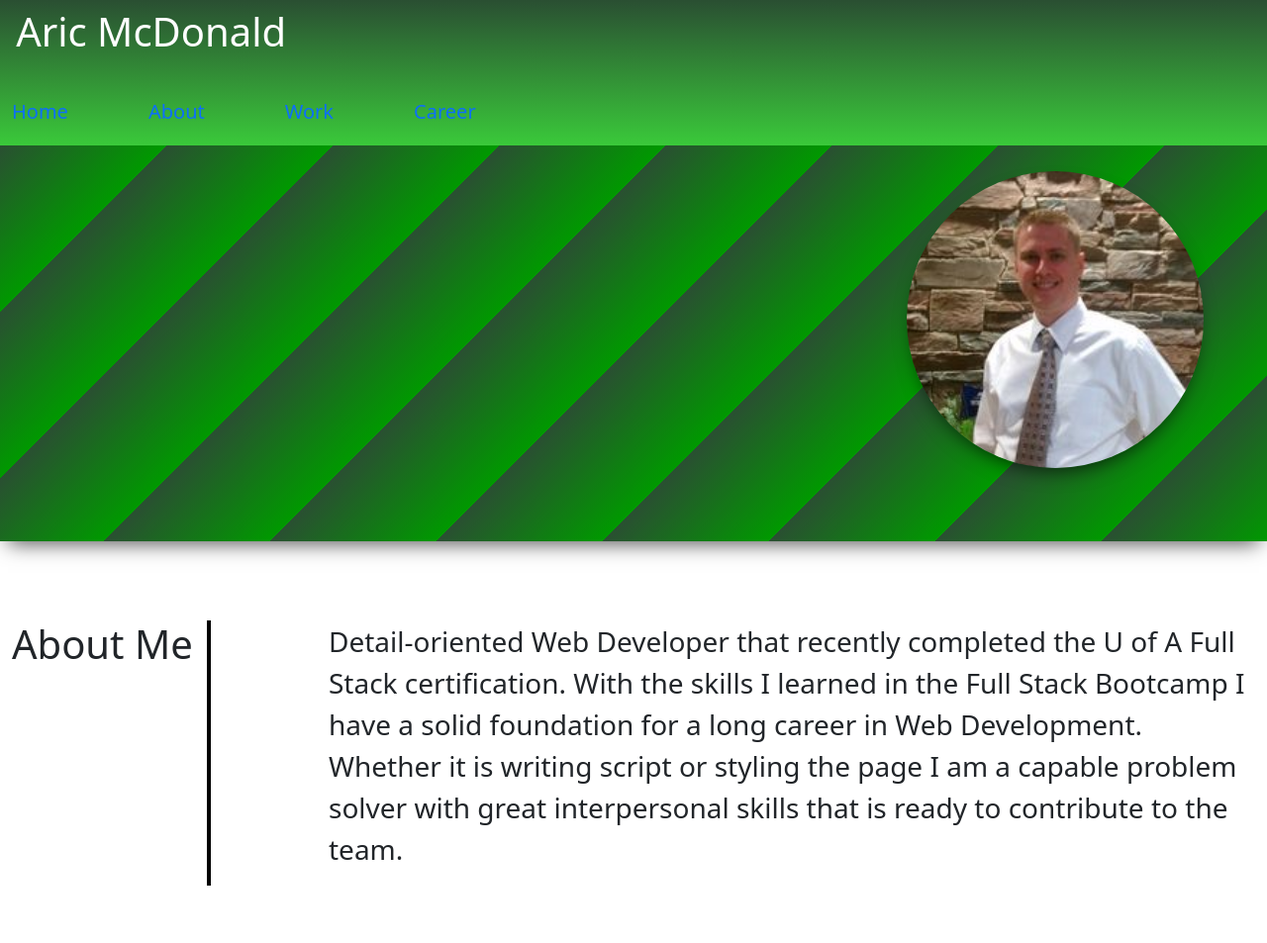
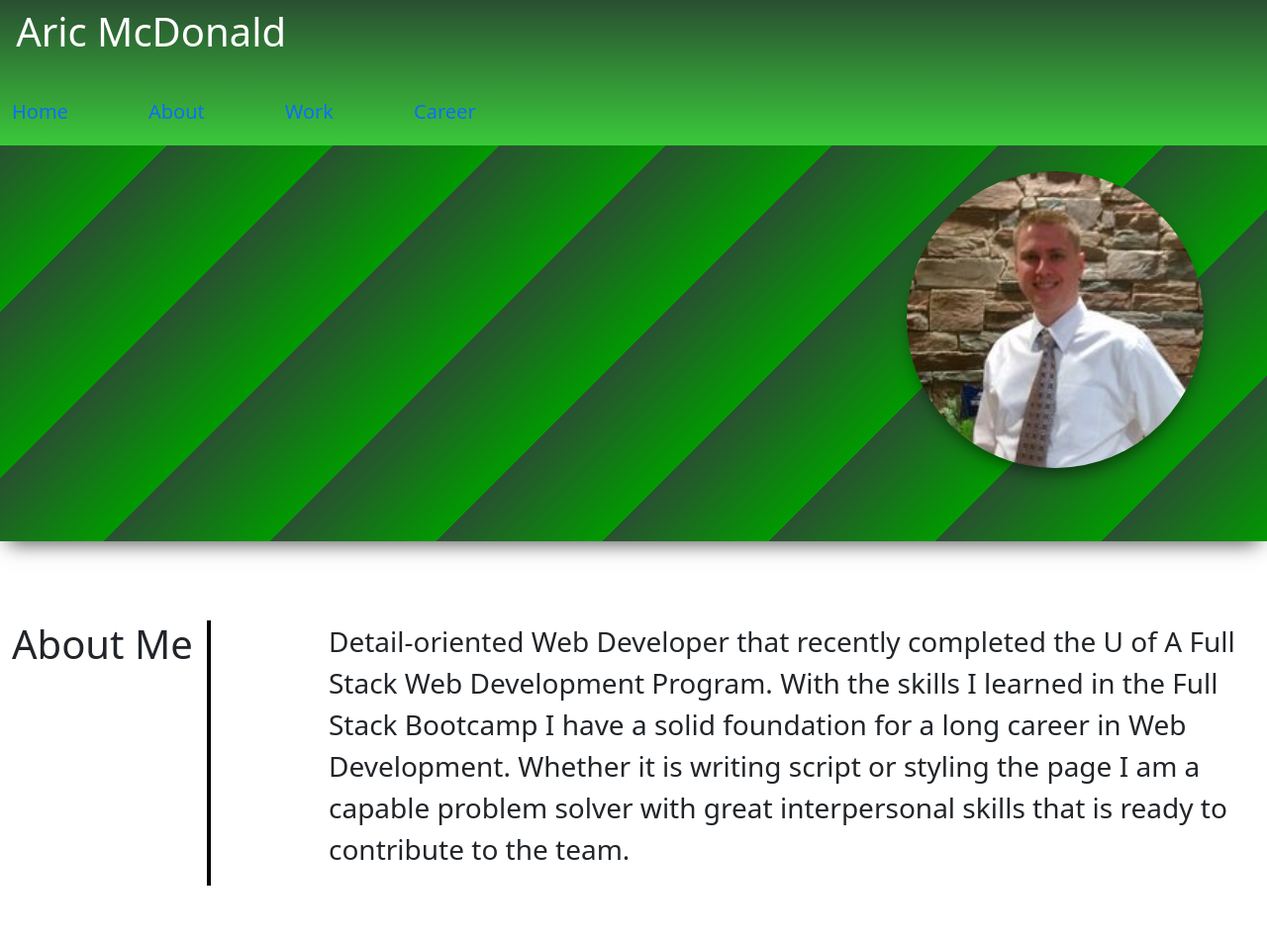
Before and after one commit to AricMcDonald/02-Advanced-CSS-Portfolio, a plain HTML site: page index.html in a window 1280 px wide. Shown: the top 953 px of the page at 99% size. Drawn offline with nearby package versions, Linux system fonts and the light colour scheme.

Commit message:
html edited

```diff
--- a/index.html
+++ b/index.html
@@ -51,7 +51,7 @@
       <div class="col-md-2 col-xs-10 header"> <h1>About Me</h1></div>
       <div class="col-md-9 col-xs-10 offset-md-1">
         <!--<img src="" alt="">-->
-        <p>Detail-oriented Web Developer that recently completed the U of A Full Stack certification. With
+        <p>Detail-oriented Web Developer that recently completed the U of A Full Stack Web Development Program. With
           the skills I learned in the Full Stack Bootcamp I have a solid foundation for a long career in Web
           Development. Whether it is writing script or styling the page I am a capable problem solver with
           great interpersonal skills that is ready to contribute to the team.</p>
```
